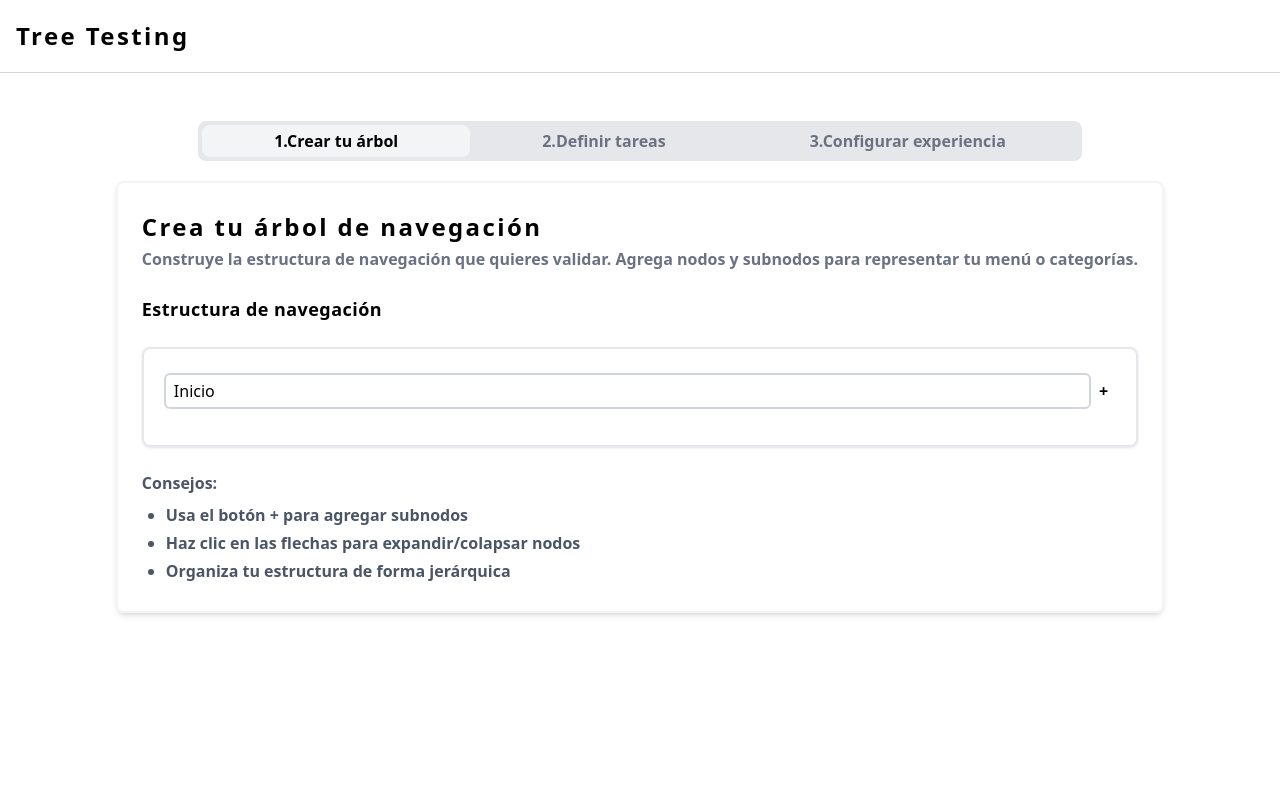
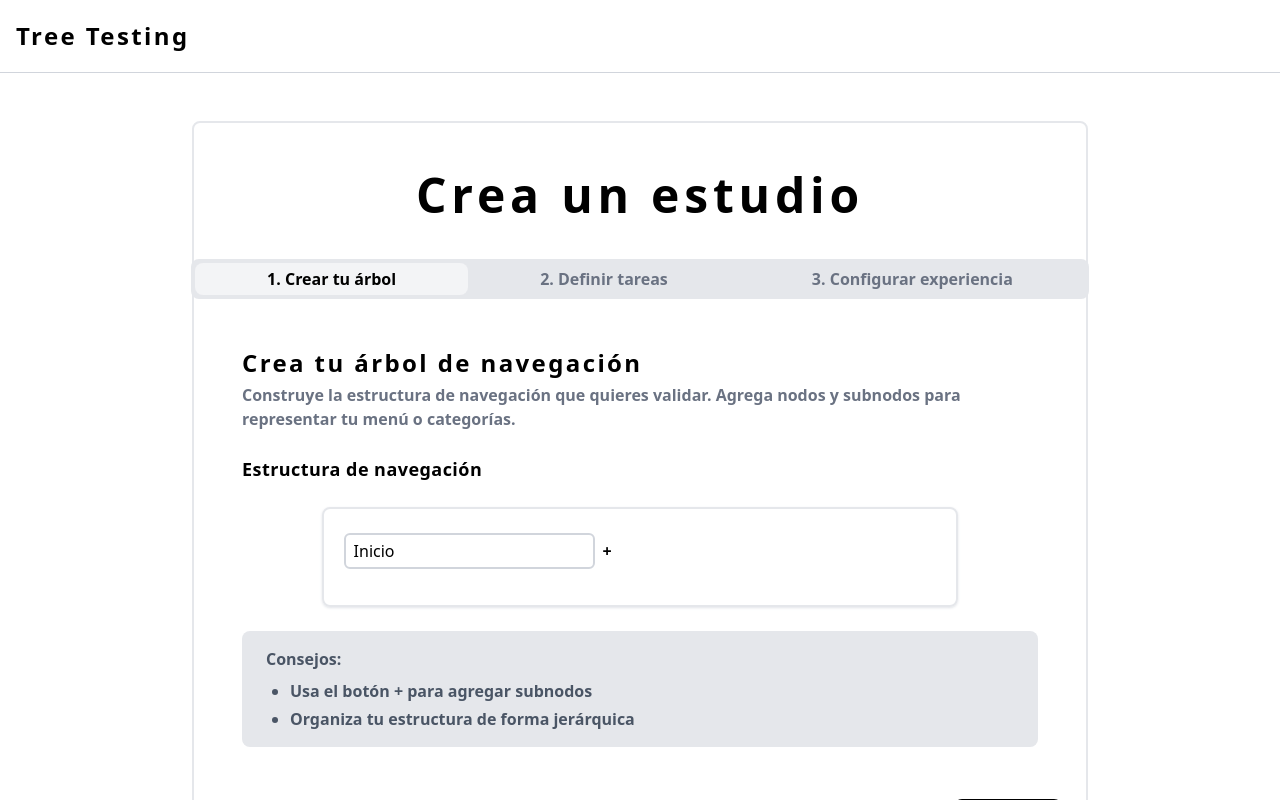
Before and after one commit to facufan07/Tree-Testing, a React (Vite) app: page /create in a window 1280 px wide. Built offline with nearby package versions, Linux system fonts and the light colour scheme.

Commit message:
New section: Definir Tareas has been added

```diff
--- /dev/null
+++ b/src/modules/study/components/CreateTasks.tsx
@@ -0,0 +1,54 @@
+export default function CreateTasks() {
+    return(
+        <div>
+            <div
+            className="w-full mt-5"
+            >
+                <h2
+                className="tracking-widest text-2xl font-semibold mb-1 max-sm:text-xl"
+                >
+                Define las tareas
+                </h2>
+                <p
+                className="text-gray-500 font-semibold mb-6 max-sm:text-sm"
+                >
+                    Crea preguntas del tipo "¿Dónde buscarías X?" para que los
+                    participantes naveguen por tu estructura.
+                </p>
+
+                <h3
+                className="font-semibold tracking-wide text-lg"
+                >
+                Tareas para los participantes:
+                </h3>
+            </div>
+
+            <div className="w-full mt-6 bg-gray-200 rounded-lg px-6 py-4">
+                <h4
+                className="text-gray-600 font-semibold mb-2"
+                >
+                Consejos:
+                </h4>
+                <ul
+                className="list-disc pl-6"
+                >
+                    <li
+                    className="text-gray-600 font-semibold mb-1"
+                    >
+                    Crea tareas claras y específicas
+                    </li>
+                    <li
+                    className="text-gray-600 font-semibold mb-1"
+                    >
+                    Evita dar pistas sobre la ubicación en la descripción
+                    </li>
+                    <li
+                    className="text-gray-600 font-semibold"
+                    >
+                    Asigna la ruta correcta para medir la tasa de éxito
+                    </li>
+                </ul>
+            </div>
+        </div>
+    )
+}
--- a/src/modules/study/components/CreateTree.tsx
+++ b/src/modules/study/components/CreateTree.tsx
@@ -13,7 +13,7 @@ export default function CreateTree({node, level = 0, onAddChild, handleLabelChan
                                     handleDeleteNode}: CreateTreeProps) {
     return(
         <div
-        className="flex flex-col items-center px-6 py-7 shadow-md border-2 border-gray-100 rounded-lg
+        className="flex flex-col items-center px-6 py-7
                     mt-5 max-sm:w-full"
         >
             <div
@@ -37,8 +37,8 @@ export default function CreateTree({node, level = 0, onAddChild, handleLabelChan
                 </h3>
             </div>
             <div
-            className="flex flex-col w-full shadow-sm shadow-gray-200 border-2 border-gray-200 rounded-lg
-                    py-6 px-5"
+            className="flex flex-col w-[80%] max-sm:w-[300px] shadow-sm shadow-gray-200 border-2 border-gray-200
+            rounded-lg py-6 px-5 overflow-x-auto"
             >
                 <TreeNodeComponent
                 node={node}
@@ -48,7 +48,7 @@ export default function CreateTree({node, level = 0, onAddChild, handleLabelChan
                 handleDeleteNode={handleDeleteNode}
                 />
             </div>
-            <div className="w-full mt-6">
+            <div className="w-full mt-6 bg-gray-200 rounded-lg px-6 py-4">
                 <h4
                 className="text-gray-600 font-semibold mb-2"
                 >
@@ -63,11 +63,6 @@ export default function CreateTree({node, level = 0, onAddChild, handleLabelChan
                     Usa el botón + para agregar subnodos
                     </li>
                     <li
-                    className="text-gray-600 font-semibold mb-1"
-                    >
-                    Haz clic en las flechas para expandir/colapsar nodos
-                    </li>
-                    <li
                     className="text-gray-600 font-semibold"
                     >
                     Organiza tu estructura de forma jerárquica
--- a/src/modules/study/components/NavBar.tsx
+++ b/src/modules/study/components/NavBar.tsx
@@ -1,33 +1,43 @@
-export default function NavBar(){
+interface NavBarProps {
+    step: number;
+}
+
+export default function NavBar({step}: NavBarProps) {
     return(
         <nav
         className="flex bg-gray-200 rounded-lg px-1 py-1 justify-center w-max max-lg:w-full"
         >
             <div
-            className="lg:px-18 max-sm:px-5 px-12 bg-gray-100 rounded-lg py-1"
+            className={`lg:px-18 max-sm:px-5 px-12 ${step === 1 ? 'bg-gray-100' : ''} rounded-lg py-1
+                        transition-all duration-200`}
             >
                 <span
-                className="font-semibold block text-center max-sm:text-sm"
+                className={`font-semibold block text-center ${step === 1 ? 'text-black' : 'text-gray-500'}
+                            max-sm:text-sm `}
                 >
-                1.Crear tu árbol
+                1. Crear tu árbol
                 </span>
             </div>
             <div
-            className="lg:px-18 max-sm:px-5 px-12 py-1"
+            className={`lg:px-18 max-sm:px-5 px-12 ${step === 2 ? 'bg-gray-100' : ''} rounded-lg py-1
+                        transition-all duration-200`}
             >
                 <span
-                className="font-semibold block text-center max-sm:text-sm text-gray-500"
+                className={`font-semibold block text-center max-sm:text-sm
+                            ${step === 2 ? 'text-black' : 'text-gray-500'}`}
                 >
-                2.Definir tareas
+                2. Definir tareas
                 </span>
             </div>
             <div
-            className="lg:px-18 max-sm:px-5 px-12 py-1"
+            className={`lg:px-18 max-sm:px-5 px-12 ${step === 3 ? 'bg-gray-100' : ''} rounded-lg py-1
+                        transition-all duration-200`}
             >
                 <span
-                className="font-semibold block text-center max-sm:text-sm text-gray-500"
+                className={`font-semibold block text-center max-sm:text-sm
+                            ${step === 3 ? 'text-black' : 'text-gray-500'}`}
                 >
-                3.Configurar experiencia
+                3. Configurar experiencia
                 </span>
             </div>
         </nav>
--- /dev/null
+++ b/src/modules/study/components/Task.tsx
@@ -0,0 +1,7 @@
+export default function Task(){
+    return(
+        <div>
+
+        </div>
+    )
+}
--- a/src/modules/study/components/TreeNodeComponent.tsx
+++ b/src/modules/study/components/TreeNodeComponent.tsx
@@ -15,7 +15,7 @@ export default function TreeNodeComponent({node, level = 0, onAddChild, handleLa
         <div
         >
             <div
-            className="flex items-center mb-3"
+            className="flex items-center mb-3 mr-5"
             style={{ paddingLeft: `${level * 50}px` }}
             >
                 <input
@@ -24,7 +24,7 @@ export default function TreeNodeComponent({node, level = 0, onAddChild, handleLa
                 onChange={(e) => handleLabelChange(node, e.target.value)}
                 className="mr-2 outline-none border-2 border-gray-300 rounded-md px-2 py-1
                     focus:border-blue-300 focus:ring-blue-500 focus:ring-1 transition-all
-                    duration-200 w-full"
+                    duration-200"
                 />
                 <button
                 className="cursor-pointer font-bold mr-2"
--- a/src/modules/study/screens/CreateStudy.tsx
+++ b/src/modules/study/screens/CreateStudy.tsx
@@ -1,5 +1,6 @@
 import type { TreeNode } from "../../../types/TreeNode";
 import Header from "../../../utils/Header";
+import CreateTasks from "../components/CreateTasks";
 import CreateTree from "../components/CreateTree";
 import NavBar from "../components/NavBar";
 import { useState } from "react";
@@ -8,6 +9,13 @@ export default function CreateStudy() {
     const [tree, setTree] = useState<TreeNode[]>([
         { label: "Inicio", children: [] }
     ]);
+
+    const [tasks, setTasks] = useState([
+        {number: 1, description: "", path: ""}
+    ]);
+
+    const [step, setStep] = useState(1);
+
     const handleLabelChange = (targetNode: TreeNode, newLabel: string) => {
         const updateLabel = (node: TreeNode) => {
             if(node === targetNode){
@@ -42,9 +50,23 @@ export default function CreateStudy() {
             className="flex justify-center py-12"
             >
                 <section
-                className="sm:px-6 flex flex-col sm:items-center px-3"
+                className="sm:px-6 flex flex-col sm:items-center px-3 py-12 border-2 border-gray-200
+                            rounded-lg lg:w-[70%]"
                 >
-                    <NavBar/>
+                    <div
+                    className="w-full mb-10 justify-center flex"
+                    >
+                        <h1
+                        className="text-5xl font-semibold tracking-widest max-sm:text-3xl"
+                        >
+                        Crea un estudio
+                        </h1>
+                    </div>
+                    <NavBar
+                    step={step}
+                    />
+
+                    {step === 1 && (
                         <CreateTree
                         node={tree[0]}
                         level={0}
@@ -65,6 +87,36 @@ export default function CreateStudy() {
                         handleLabelChange={handleLabelChange}
                         handleDeleteNode={handleDeleteNode}
                         />
+                    )}
+                    {step === 2 && (
+                        <CreateTasks
+                        />
+                    )}
+                    <div
+                    className={`w-full flex ${step === 1 ? "justify-end" : "justify-between"}
+                                items-center mt-6`}
+                    >
+                        {step > 1 && (
+                            <button
+                            className="font-semibold py-2 px-4 rounded-lg border
+                                    hover:text-white hover:bg-black transition duration-300 cursor-pointer"
+                            onClick={() => setStep(step - 1)}
+                            >
+                                Atras
+                            </button>
+                        )}
+                        <button
+                        className="bg-black text-white font-semibold py-2 px-4 rounded-lg
+                                hover:text-black hover:bg-white transition duration-300 cursor-pointer"
+                        onClick={() => {
+                            if(step === 3) return;
+
+                            setStep(step + 1)
+                        }}
+                        >
+                            Siguiente
+                        </button>
+                    </div>
                 </section>
             </main>
         </div>
```
Lines whose indentation alone changed are shown as unchanged.
